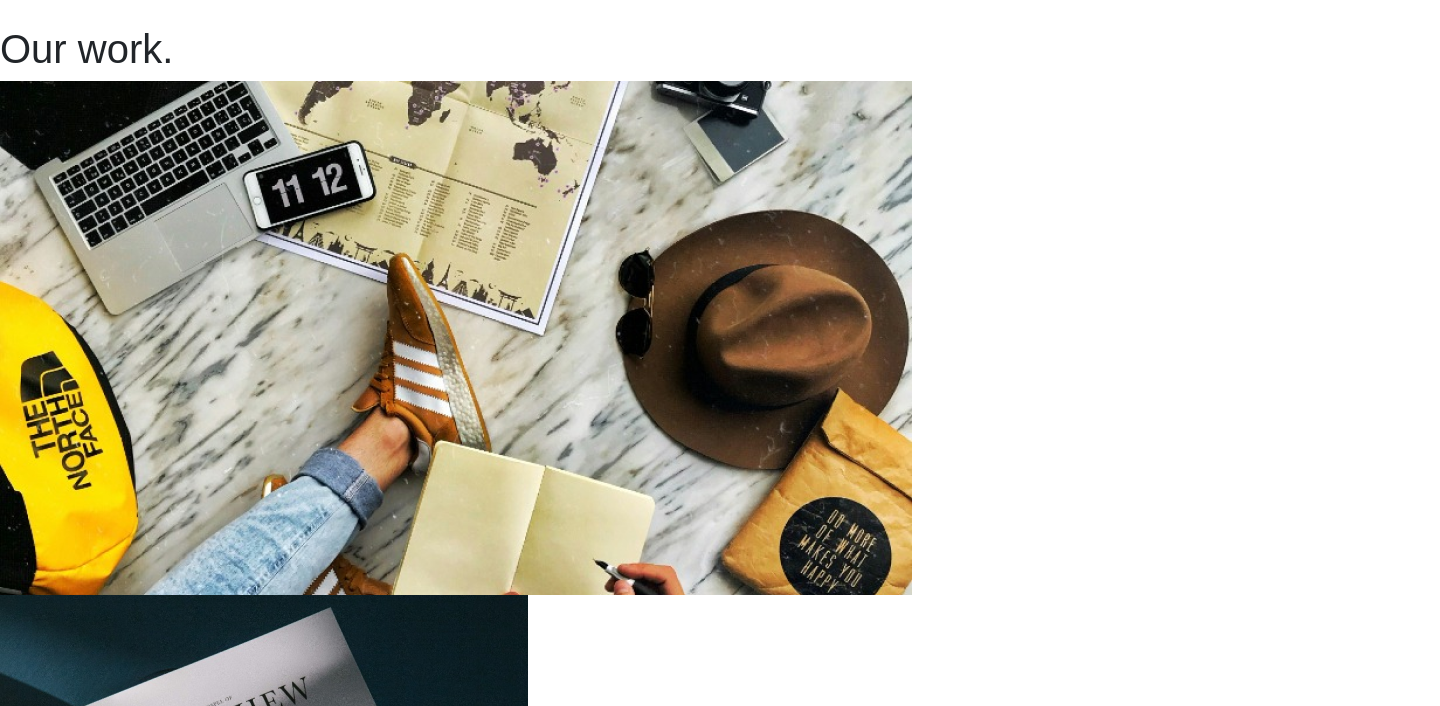
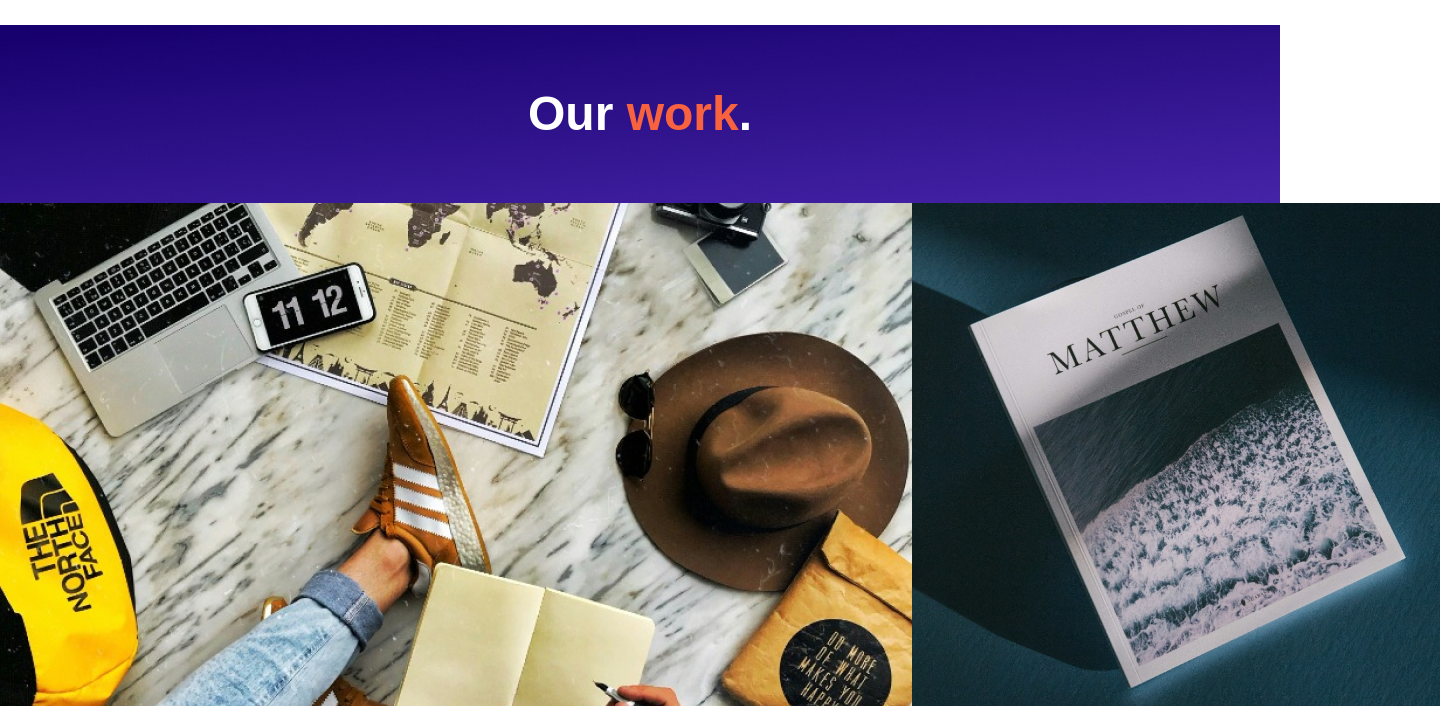
Before and after one commit to miliobrien/PreEntrega2-OBrien, a website: page pages/work.html in a window 1280 px wide. Shown: the part 94-800 px from the top of the page, 1440 px wide, since content can reach past the window. Drawn offline with nearby package versions, Linux system fonts and the light colour scheme.

Commit message:
work con sass

```diff
--- a/pages/work.html
+++ b/pages/work.html
@@ -38,13 +38,13 @@
             </nav>
     </header>
 
-    <section class="ourWork">
-        <div class="titulo">
+    <section class="section1-work">
+        <div class="titulo-work">
             <h1>
                 Our <span>work</span>.
             </h1>
         </div>
-        <div class="work">
+        <div class="fotos-work">
             <div class="foto">
                 <img src="../assets/fotoLarga.png" alt="">
                 <img src="../assets/fotoCorta2.png" alt="">
--- a/scss/layout/_main-services.scss
+++ b/scss/layout/_main-services.scss
@@ -6,7 +6,7 @@
     padding: 0rem 5rem;
     padding-bottom: 5rem;
     h1{
-        @include texto(600, 3rem, white);
+        @include texto-titulos(white);
         text-align: center;
         padding: 3.75rem;
         span{
--- /dev/null
+++ b/scss/layout/_main-work.scss
@@ -0,0 +1,28 @@
+.section1-work{
+    width: 100%;
+    .titulo-work{
+        background-image: url("../assets/fondoOurWork.png");
+        background-size: cover;
+        background-position: center;
+        h1{
+            @include texto-titulos (white);
+            text-align: center;
+            padding: 3.75rem;
+            margin: 0rem;
+            span{
+                color: $color-naranja;
+            }
+        }
+    }
+    .fotos-work{
+        display: flex;
+        flex-direction: column;
+        div{
+            display: flex;
+            height: 32.125rem;
+            img{
+                width: 100%;
+            }
+        }
+    }
+}
--- a/scss/style.scss
+++ b/scss/style.scss
@@ -9,6 +9,7 @@
 @import "./layout/header";
 @import "./layout/main-index";
 @import "./layout/main-services";
+@import "./layout/main-work";
 @import "./layout/footer";
 
 
--- a/scss/utilities/_mixin.scss
+++ b/scss/utilities/_mixin.scss
@@ -1,6 +1,13 @@
 @mixin texto ($weight, $size, $colores){
     font-weight: $weight;
     font-size: $size;
+    color: $colores;
+}
+
+
+@mixin texto-titulos ($colores){
+    font-weight: 600;
+    font-size: 3rem;
     color: $colores;
 }
 
```
Also changed, not shown: css/style.css, 1 other file.
